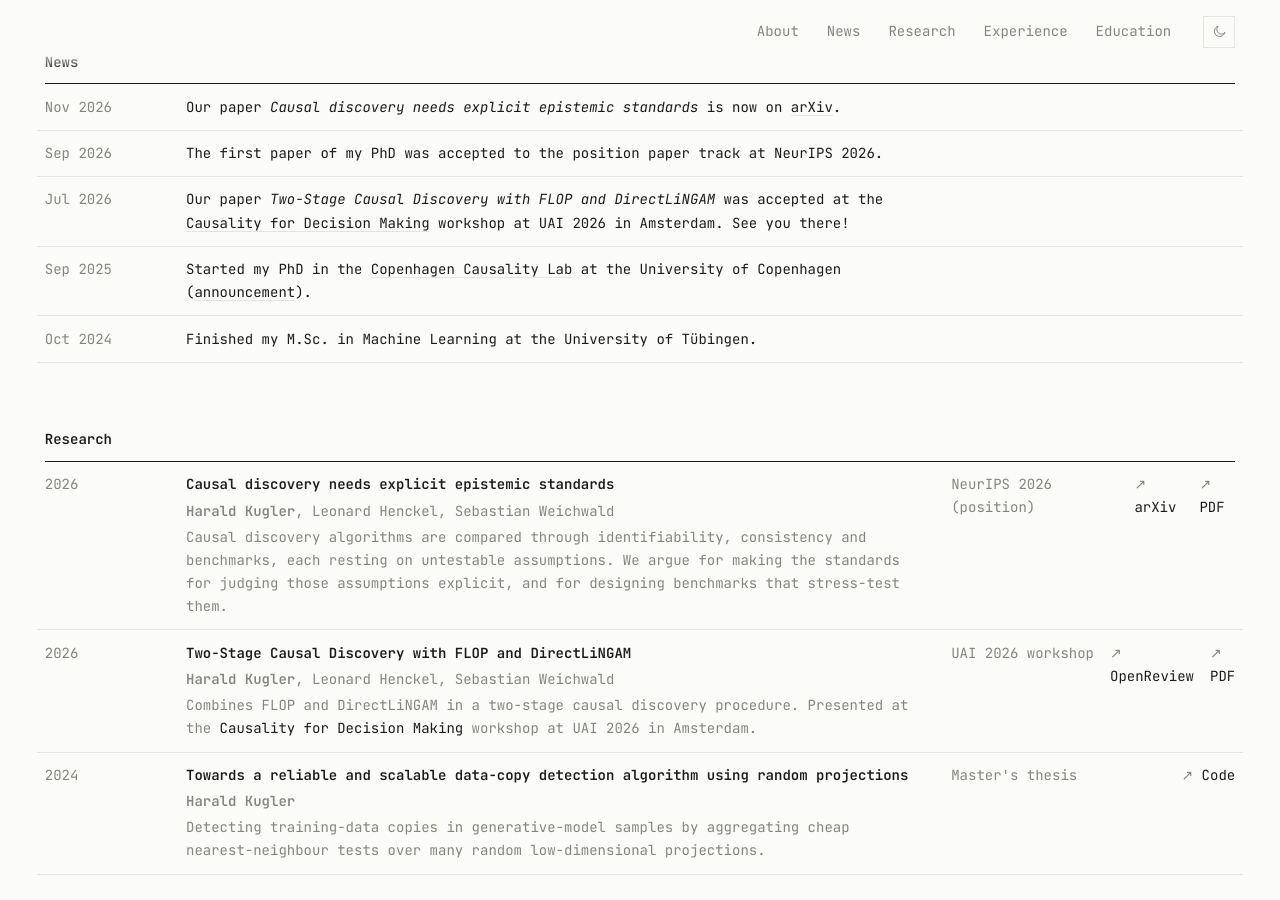
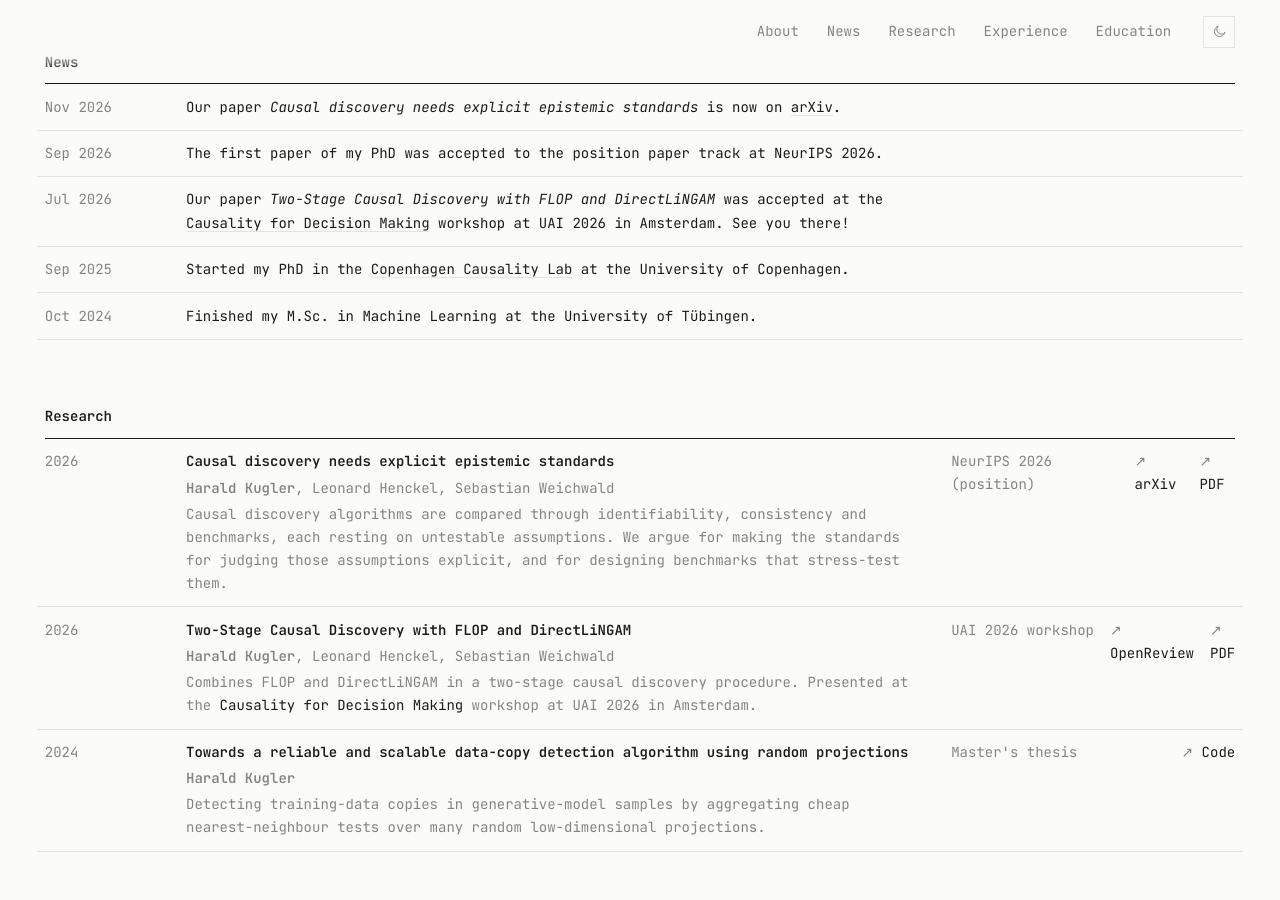
Before and after one commit to H-Kugler/h-kugler.github.io, a Jekyll site: the page built from profile.md, in a window 1280 px wide and 900 px high, scrolled down 607 px. Built offline with Jekyll 4.4.1, drawn with Linux system fonts in a browser that asks for light colours.

Commit message:
minor change

```diff
--- a/profile.md
+++ b/profile.md
@@ -44,7 +44,7 @@ news:
   - date: "Jul 2026"
     text: Our paper *Two-Stage Causal Discovery with FLOP and DirectLiNGAM* was accepted at the [Causality for Decision Making](https://sites.google.com/view/uai-workshop-2026/home) workshop at UAI 2026 in Amsterdam. See you there!
   - date: "Sep 2025"
-    text: Started my PhD in the [Copenhagen Causality Lab](https://cocala.github.io) at the University of Copenhagen ([announcement](https://www.math.ku.dk/english/news/new-names/harald-kugler-phd-student/)).
+    text: Started my PhD in the [Copenhagen Causality Lab](https://cocala.github.io) at the University of Copenhagen.
   - date: "Oct 2024"
     text: Finished my M.Sc. in Machine Learning at the University of Tübingen.
 
```
